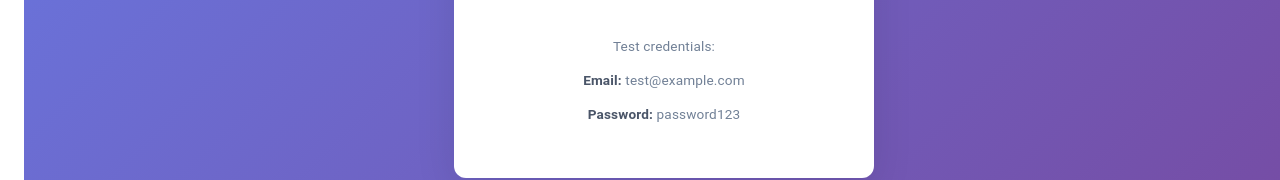
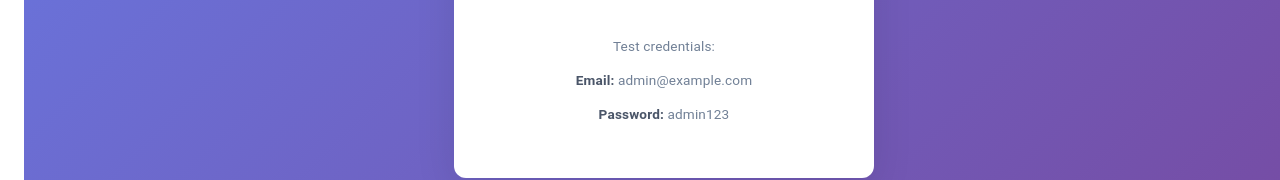
Before and after one commit to ardrans/Budget_Tracker, a React (Create React App) app in the folder UI/budget-tracker/: page /login in a window 1280 px wide. Shown: the part 569-749 px from the top of the page. Built offline with nearby package versions, Linux system fonts and the light colour scheme.

Commit message:
updated feature

```diff
--- a/UI/budget-tracker/src/components/auth/Login.js
+++ b/UI/budget-tracker/src/components/auth/Login.js
@@ -67,8 +67,8 @@ export default function Login() {
         <div className="login-footer">
           <div className="test-credentials">
             <p>Test credentials:</p>
-            <p><strong>Email:</strong> test@example.com</p>
-            <p><strong>Password:</strong> password123</p>
+            <p><strong>Email:</strong> admin@example.com</p>
+            <p><strong>Password:</strong> admin123</p>
           </div>
         </div>
       </div>
```
